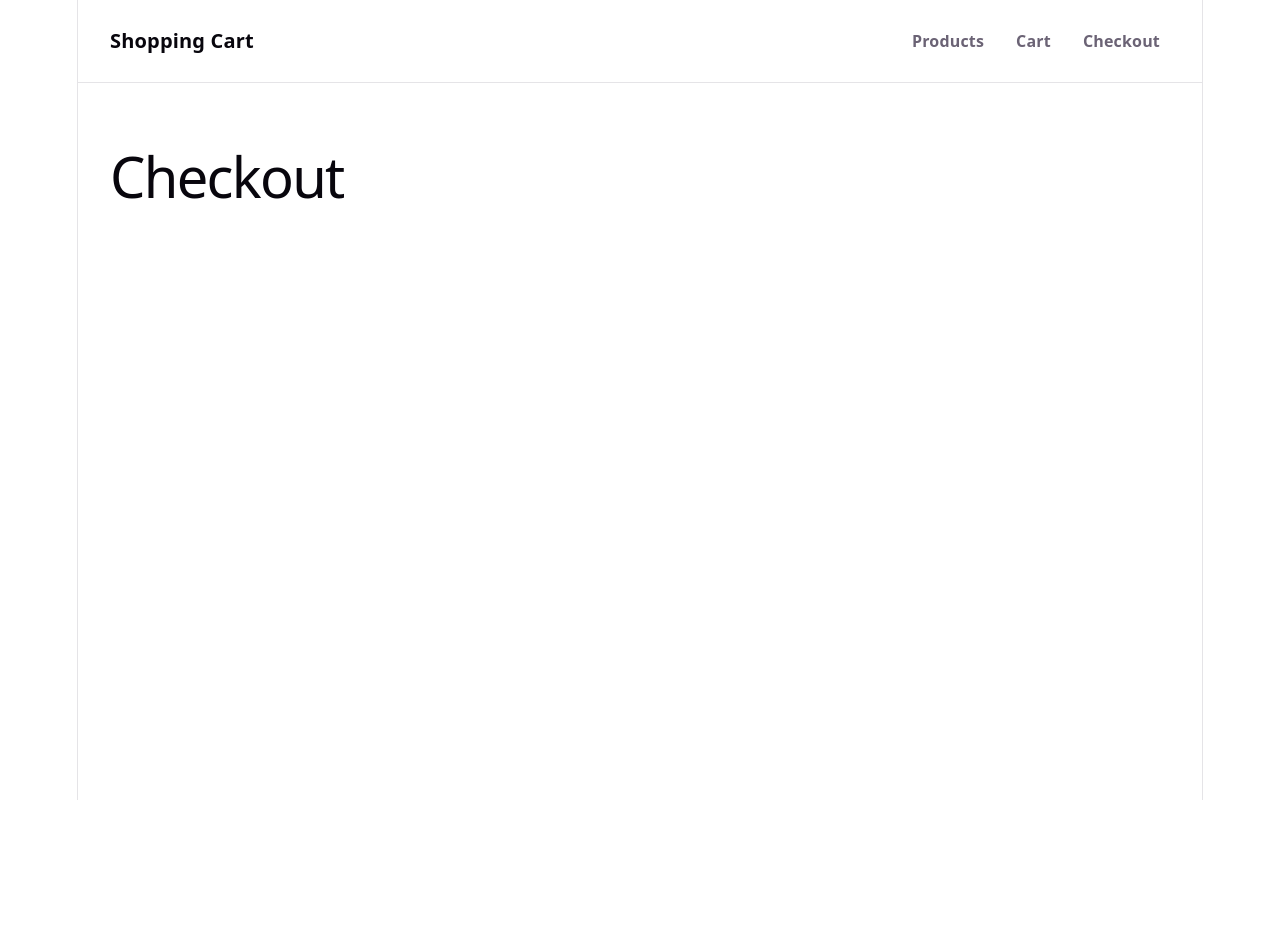
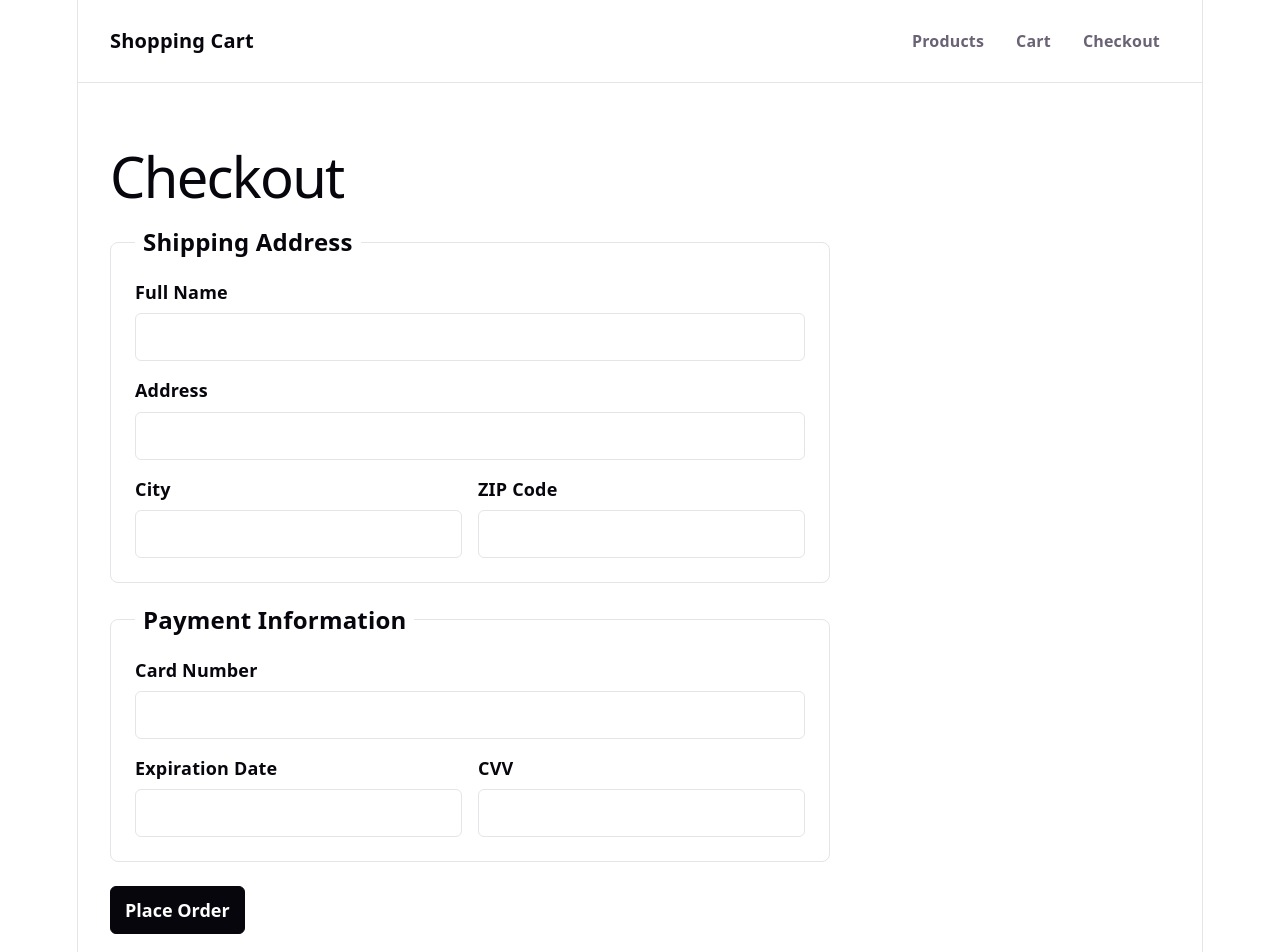
Before and after one commit to lekhanhdat/Homework05, a React (Vite) app: page /checkout in a window 1280 px wide. Shown: the top 952 px of the page. Before the commit the page ends 800 px from the top, so only its background shows below. Built offline with nearby package versions, Linux system fonts and the light colour scheme.

Commit message:
feat(Checkout): add checkout form layout

```diff
--- a/src/App.css
+++ b/src/App.css
@@ -241,6 +241,74 @@
   background: var(--accent);
 }
 
+.checkout-form {
+  display: grid;
+  gap: 24px;
+  max-width: 720px;
+}
+
+.checkout-section {
+  display: grid;
+  gap: 16px;
+  border: 1px solid var(--border);
+  border-radius: 8px;
+  margin: 0;
+  padding: 24px;
+}
+
+.checkout-section legend {
+  color: var(--text-h);
+  font-size: 24px;
+  font-weight: 700;
+  padding: 0 8px;
+}
+
+.form-row {
+  display: grid;
+  grid-template-columns: repeat(2, minmax(0, 1fr));
+  gap: 16px;
+}
+
+.form-field {
+  display: grid;
+  gap: 8px;
+  color: var(--text-h);
+  font-weight: 700;
+}
+
+.form-field input {
+  border: 1px solid var(--border);
+  border-radius: 6px;
+  box-sizing: border-box;
+  color: var(--text-h);
+  background: var(--bg);
+  font: inherit;
+  padding: 10px 12px;
+  width: 100%;
+}
+
+.form-field input:focus {
+  border-color: var(--accent);
+  outline: 2px solid var(--accent-bg);
+}
+
+.checkout-button {
+  justify-self: start;
+  color: var(--bg);
+  background: var(--text-h);
+  border: 1px solid var(--text-h);
+  border-radius: 6px;
+  cursor: pointer;
+  font: inherit;
+  font-weight: 700;
+  padding: 10px 14px;
+}
+
+.checkout-button:hover {
+  background: var(--accent);
+  border-color: var(--accent);
+}
+
 @media (max-width: 720px) {
   .app-header {
     align-items: flex-start;
@@ -264,4 +332,8 @@
     grid-template-columns: 1fr;
     gap: 12px;
   }
+
+  .form-row {
+    grid-template-columns: 1fr;
+  }
 }
--- a/src/pages/CheckoutPage.tsx
+++ b/src/pages/CheckoutPage.tsx
@@ -1,5 +1,64 @@
 function CheckoutPage() {
-  return <h1>Checkout</h1>
+  return (
+    <section>
+      <h1>Checkout</h1>
+      <form className="checkout-form">
+        <fieldset className="checkout-section">
+          <legend>Shipping Address</legend>
+          <label className="form-field">
+            Full Name
+            <input name="fullName" type="text" autoComplete="name" />
+          </label>
+          <label className="form-field">
+            Address
+            <input name="address" type="text" autoComplete="street-address" />
+          </label>
+          <div className="form-row">
+            <label className="form-field">
+              City
+              <input name="city" type="text" autoComplete="address-level2" />
+            </label>
+            <label className="form-field">
+              ZIP Code
+              <input name="zipCode" type="text" autoComplete="postal-code" />
+            </label>
+          </div>
+        </fieldset>
+
+        <fieldset className="checkout-section">
+          <legend>Payment Information</legend>
+          <label className="form-field">
+            Card Number
+            <input
+              name="cardNumber"
+              type="text"
+              inputMode="numeric"
+              autoComplete="cc-number"
+            />
+          </label>
+          <div className="form-row">
+            <label className="form-field">
+              Expiration Date
+              <input name="expirationDate" type="text" autoComplete="cc-exp" />
+            </label>
+            <label className="form-field">
+              CVV
+              <input
+                name="cvv"
+                type="text"
+                inputMode="numeric"
+                autoComplete="cc-csc"
+              />
+            </label>
+          </div>
+        </fieldset>
+
+        <button className="checkout-button" type="submit">
+          Place Order
+        </button>
+      </form>
+    </section>
+  )
 }
 
 export default CheckoutPage
```
